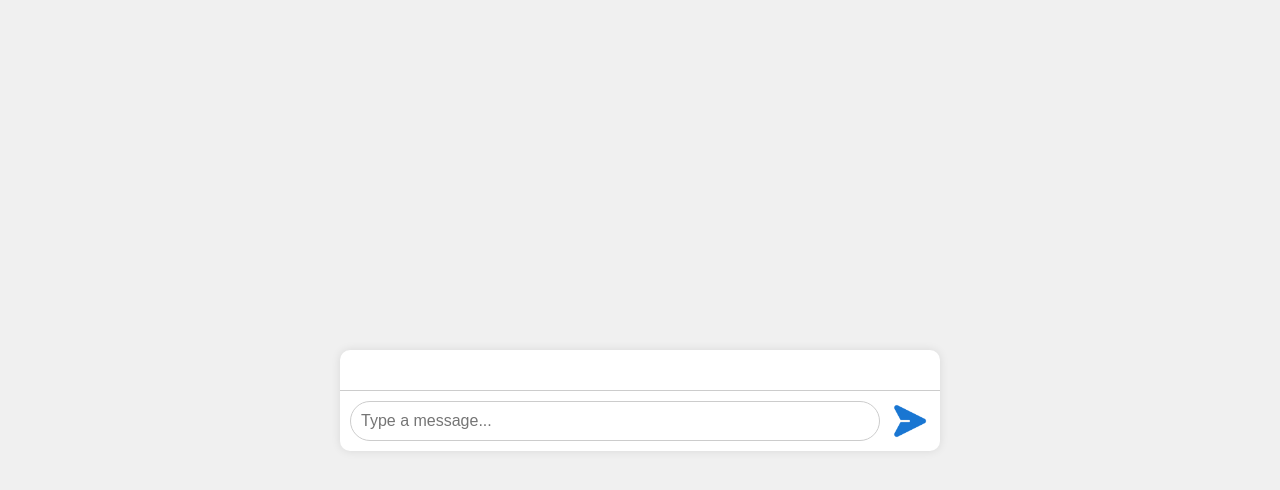
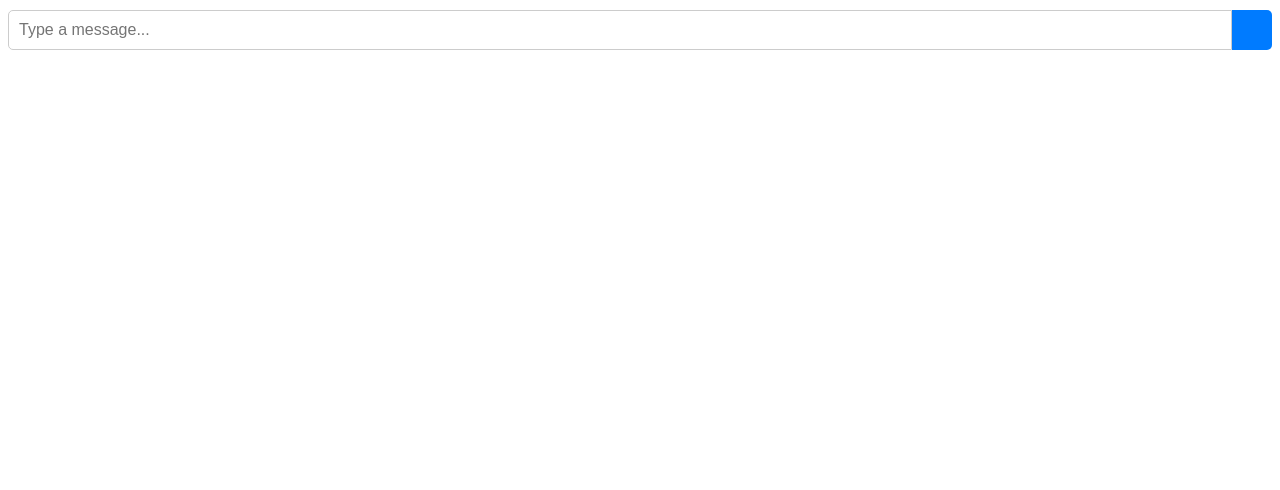
Before and after one commit to Jakehero4/goofy-chat, a plain HTML site: page index.html in a window 1280 px wide. Drawn offline with Linux system fonts and the light colour scheme.

Commit message:
Update styles.css

```diff
--- a/styles.css
+++ b/styles.css
@@ -1,58 +1,37 @@
-body, html {
-  margin: 0;
-  padding: 0;
-  width: 100%;
-  height: 100%;
-  display: flex;
-  justify-content: center;
-  align-items: center;
+/* Example CSS for chat styling */
+.chat-container {
+    max-width: 600px;
+    margin: 0 auto;
+    padding: 20px;
+    border: 1px solid #ccc;
+    border-radius: 5px;
+    box-shadow: 0 0 10px rgba(0, 0, 0, 0.1);
     font-family: Arial, sans-serif;
-  background-color: #f0f0f0;
-}
-
-.container {
-  width: 100%;
-  max-width: 600px;
-  background-color: #fff;
-  border-radius: 10px;
-  box-shadow: 0 0 10px rgba(0, 0, 0, 0.1);
-  overflow: hidden;
-}
-
-.chat-box {
-  display: flex;
-  flex-direction: column;
-  height: 100%;
-}
-
-.messages {
-  flex: 1;
-  padding: 20px;
-  overflow-y: auto;
 }
 
 .input-container {
     display: flex;
-  align-items: center;
-  padding: 10px;
-  border-top: 1px solid #ccc;
+    margin-top: 10px;
 }
 
-.message-input {
+input[type="text"] {
     flex: 1;
     padding: 10px;
+    font-size: 16px;
     border: 1px solid #ccc;
-  border-radius: 20px;
-  outline: none;
-  font-size: 16px;
+    border-radius: 5px 0 0 5px;
 }
 
-.send-button {
-  background: url('send.png') no-repeat center center;
-  background-size: contain;
-  width: 40px;
-  height: 40px;
+button {
+    padding: 10px 20px;
+    font-size: 16px;
+    background-color: #007bff;
+    color: white;
     border: none;
+    border-radius: 0 5px 5px 0;
     cursor: pointer;
-  margin-left: 10px;
 }
+
+button:hover {
+    background-color: #0056b3;
+}
```
Lines whose indentation alone changed are shown as unchanged.
